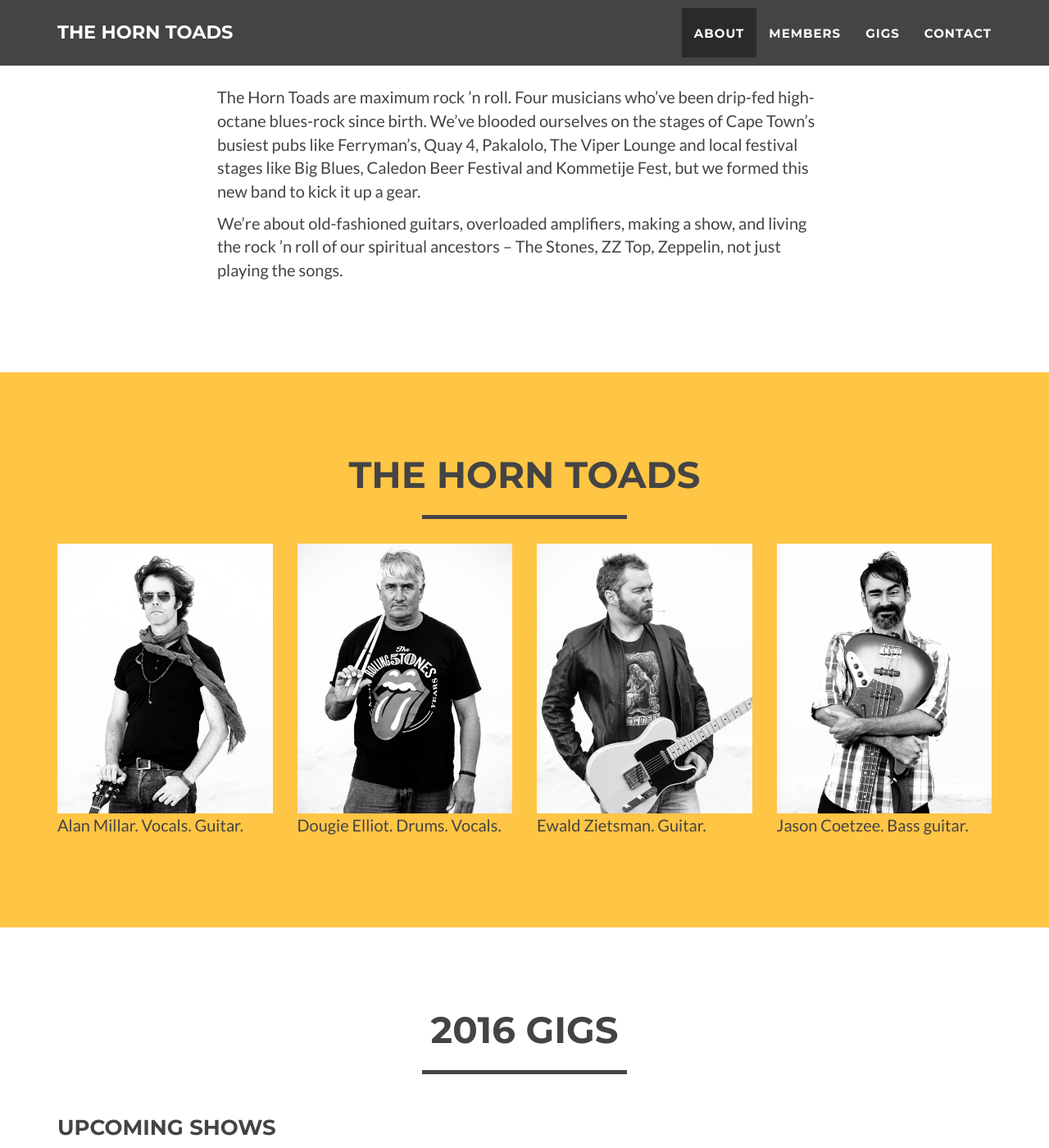
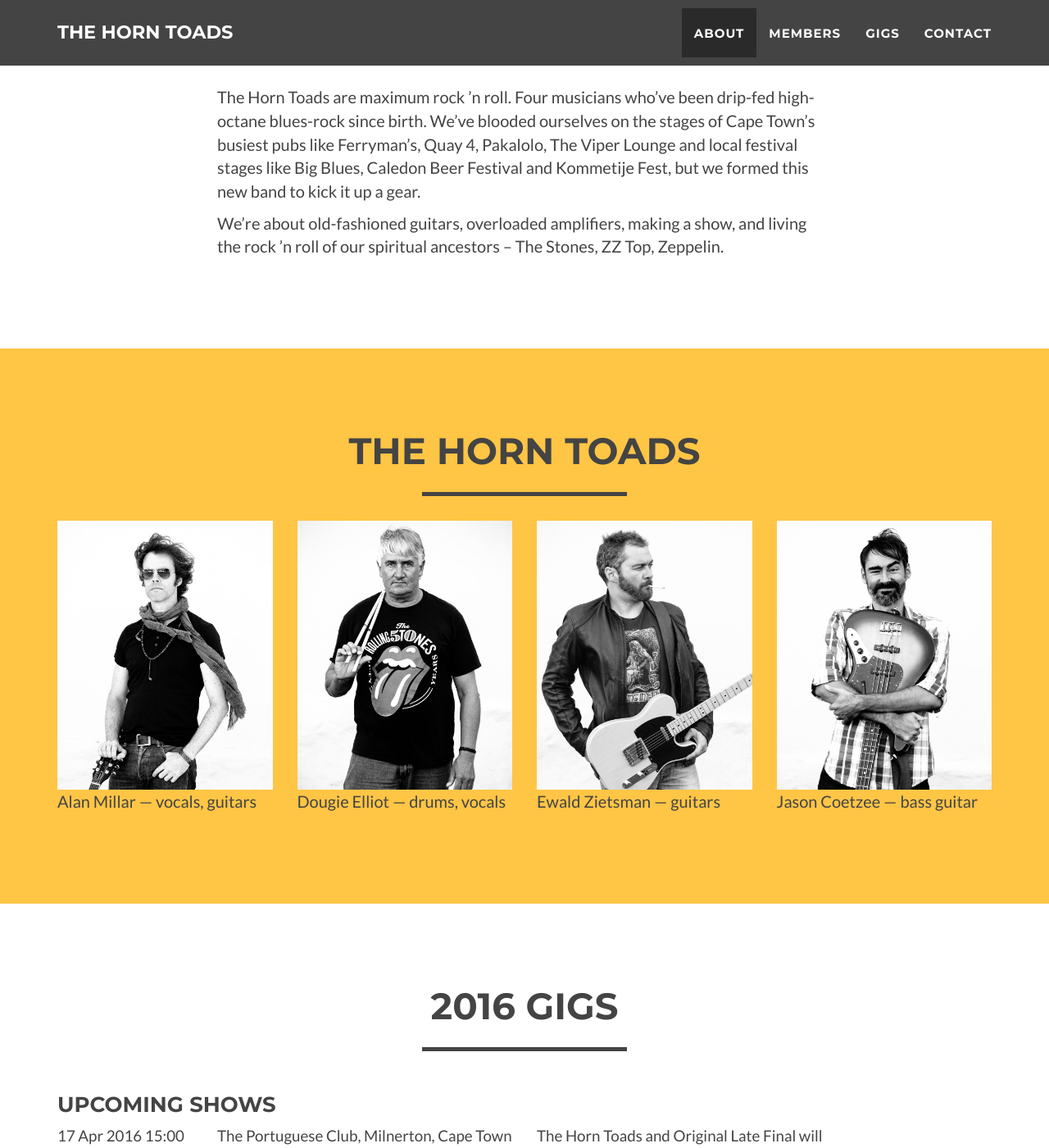
Before and after one commit to ezietsman/horntoads.co.za, a Jekyll site: the page built from index.html, in a window 1280 px wide and 1400 px high, scrolled down 774 px. Shown: the whole window at 82% size. Built offline with Jekyll 4.4.1, drawn with Linux system fonts in a browser that asks for light colours.

Commit message:
tweaks to members, about

```diff
--- a/_includes/about.html
+++ b/_includes/about.html
@@ -13,7 +13,7 @@
                     The Horn Toads are maximum rock ’n roll. Four musicians who’ve been drip-fed high-octane blues-rock since birth. We’ve blooded ourselves on the stages of Cape Town’s busiest pubs like Ferryman’s, Quay 4, Pakalolo, The Viper Lounge and local festival stages like Big Blues, Caledon Beer Festival and Kommetije Fest, but we formed this new band to kick it up a gear.
                     </p>
                     <p>
-                    We’re about old-fashioned guitars, overloaded amplifiers, making a show, and living the rock ’n roll of our spiritual ancestors – The Stones, ZZ Top, Zeppelin, not just playing the songs.</p>
+                    We’re about old-fashioned guitars, overloaded amplifiers, making a show, and living the rock ’n roll of our spiritual ancestors – The Stones, ZZ Top, Zeppelin.</p>
                 </div>
             </div>
         </div>
--- a/_members/alan.markdown
+++ b/_members/alan.markdown
@@ -7,5 +7,5 @@ alt: Picture of Alan Millar, Vocalist
 project-date: April 2016
 client: The Horn Toads
 category: Members
-description: Alan Millar. Vocals. Guitar.
+description: Alan Millar &mdash; vocals, guitars
 ---
--- a/_members/dougie.markdown
+++ b/_members/dougie.markdown
@@ -7,5 +7,5 @@ alt: Picture of Dougie Elliot. Drummer.
 project-date: April 2016
 client: The Horn Toads
 category: Members
-description: Dougie Elliot. Drums. Vocals.
+description: Dougie Elliot &mdash; drums, vocals
 ---
--- a/_members/ewald.markdown
+++ b/_members/ewald.markdown
@@ -7,5 +7,5 @@ alt: Picture of Ewald Zietsman. Guitarist.
 project-date: April 2016
 client: The Horn Toads
 category: Members
-description: Ewald Zietsman. Guitar.
+description: Ewald Zietsman &mdash; guitars
 ---
--- a/_members/jason.markdown
+++ b/_members/jason.markdown
@@ -7,5 +7,5 @@ alt: Picture of Jason Coetzee. Bass guitarist.
 project-date: April 2016
 client: The Horn Toads
 category: Members
-description: Jason Coetzee. Bass guitar.
+description: Jason Coetzee &mdash; bass guitar
 ---
```
